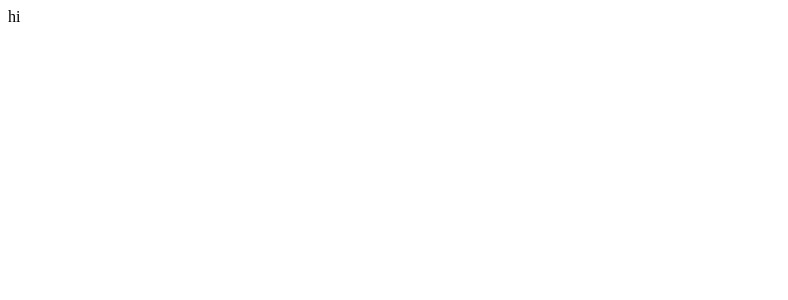
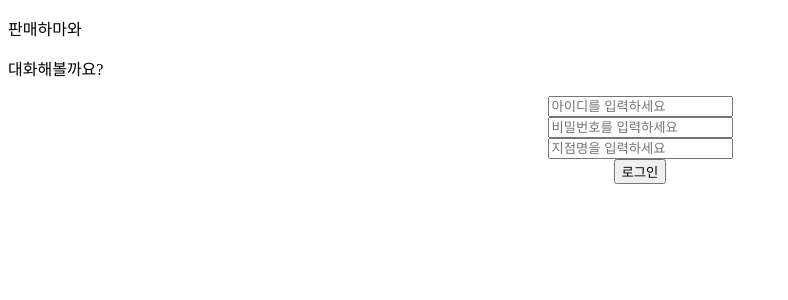
Before and after one commit to Hongji0611/hippo-sell, a React (Create React App) app: page / in a window 1280 px wide. Shown: the top 300 px of the page, without its empty margins (0-788 px from the left). Built offline with nearby package versions, Linux system fonts and the light colour scheme.

Commit message:
feat: creat-login-page

```diff
--- a/package.json
+++ b/package.json
@@ -8,6 +8,7 @@
     "@testing-library/user-event": "^13.5.0",
     "react": "^18.2.0",
     "react-dom": "^18.2.0",
+    "react-router-dom": "^6.4.2",
     "react-scripts": "5.0.1",
     "web-vitals": "^2.1.4"
   },
--- a/src/App.js
+++ b/src/App.js
@@ -1,9 +1,18 @@
+import LoginScreen from "./containers/login/LoginScreen";
+import ChattingScreen from "./containers/chatting/ChattingScreen";
+
+import { BrowserRouter as Router, Routes, Route } from "react-router-dom";
 
 function App() {
   return (
-    <div className="App">
-      hi
-    </div>
+    <>
+      <Router>
+        <Routes>
+          <Route path="/" element={<LoginScreen />} />
+          <Route path="/chat" element={<ChattingScreen />} />
+        </Routes>
+      </Router>
+    </>
   );
 }
 
--- /dev/null
+++ b/src/containers/chatting/ChattingScreen.js
@@ -0,0 +1,10 @@
+import { useEffect, useState, useNavigate } from "react";
+
+export default function ChattingScreen() {
+
+    return (
+        <div className="chatBox">
+            채팅
+        </div>
+    );
+}
--- /dev/null
+++ b/src/containers/login/Login.css
@@ -0,0 +1,7 @@
+.loginBox{
+    text-align: center;
+}
+
+.title{
+    text-align: left;
+}
--- /dev/null
+++ b/src/containers/login/LoginScreen.js
@@ -0,0 +1,52 @@
+import { useState } from "react";
+import "./Login.css";
+import { Link } from "react-router-dom";
+
+export default function LoginScreen() {
+
+    const [id, setId] = useState("");
+    const [pw, setPw] = useState("");
+    const [store, setStore] = useState("");
+
+    return (
+        <div className="loginBox">
+            <p className="title">판매하마와</p>
+            <p className="title">대화해볼까요?</p>
+            <div>
+                <input
+                    className="id"
+                    type="text"
+                    name="id"
+                    placeholder="아이디를 입력하세요"
+                    onChange={(e) => setId(e.target.value)}
+                    value={id}
+                />
+            </div>
+
+            <div>
+            <input
+                className="pw"
+                type="password"
+                name="pw"
+                placeholder="비밀번호를 입력하세요"
+                onChange={(e) => setPw(e.target.value)}
+                value={pw}
+            />
+            </div>
+
+           <div>
+           <input
+                className="store"
+                type="text"
+                name="store"
+                placeholder="지점명을 입력하세요"
+                onChange={(e) => setStore(e.target.value)}
+                value={store}
+            />
+           </div>
+
+            <button className="loginBtn">로그인</button>
+
+        </div>
+    );
+}
```
Also changed, not shown: 1 other file (tests, documents, lock files or other folders).
